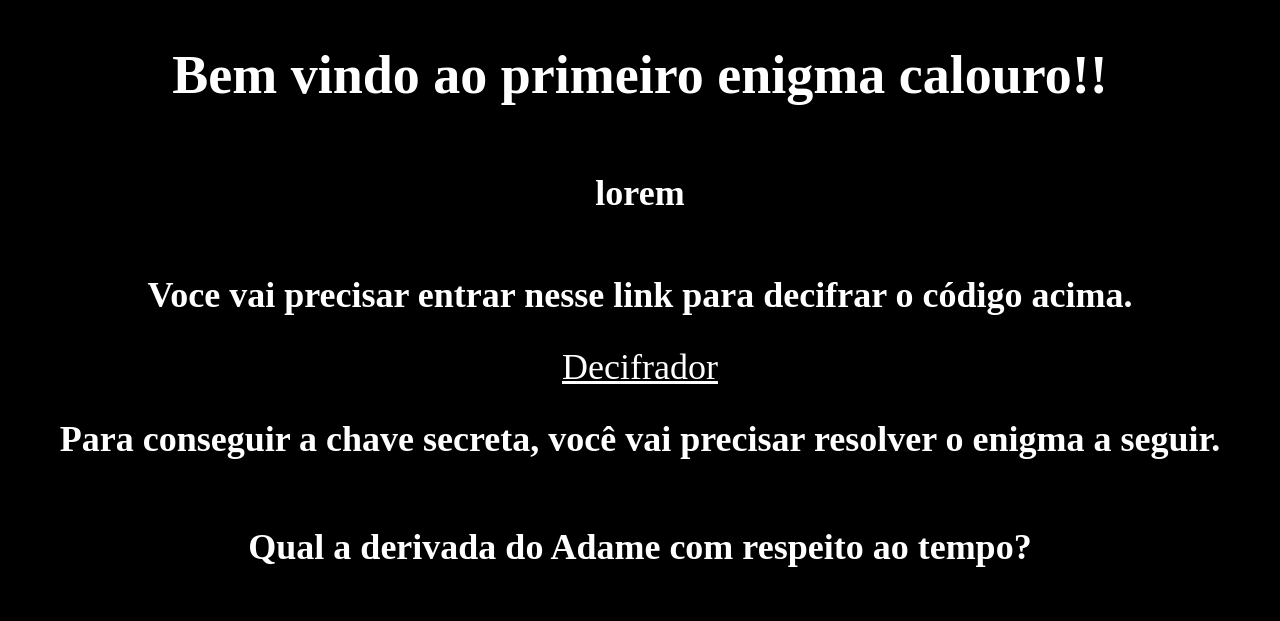
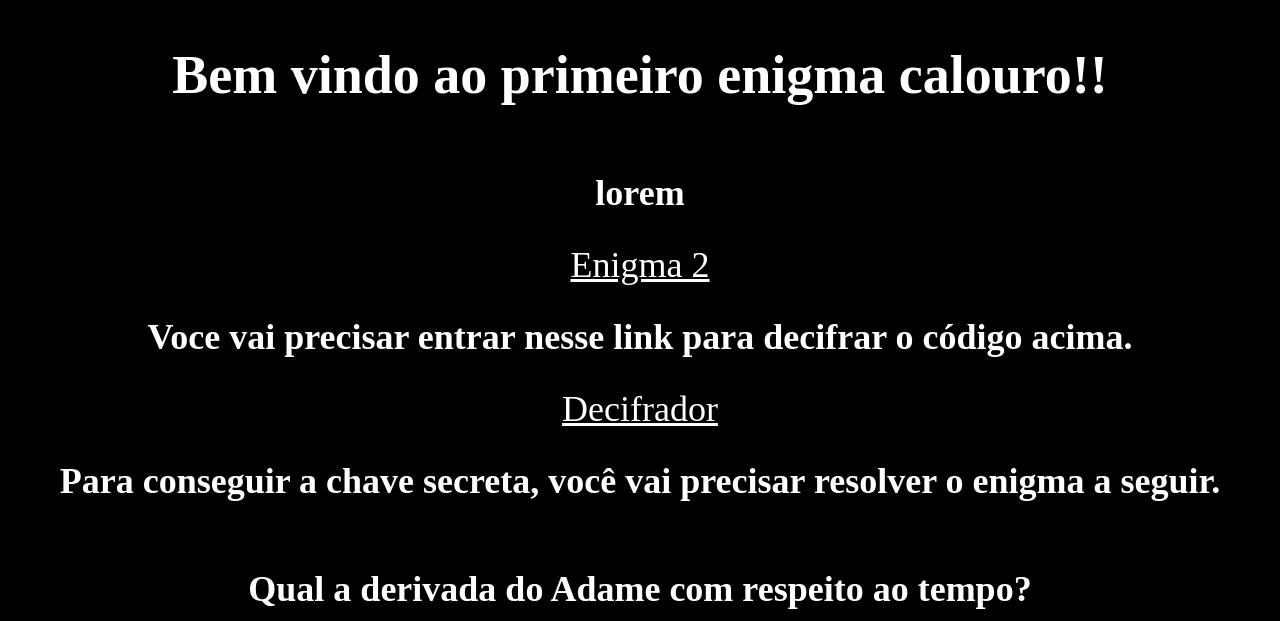
Before and after one commit to BrunoLunardon/EnigmaCalouros, a plain HTML site: page index.html in a window 1280 px wide. Drawn offline with Linux system fonts and the light colour scheme.

Commit message:
minor changes

```diff
--- a/index.html
+++ b/index.html
@@ -6,6 +6,7 @@
     <body>
         <h1>Bem vindo ao primeiro enigma calouro!!</h1>
         <h2>lorem</h2>
+        <a href="enigma2.html">Enigma 2</a>
         <h2>Voce vai precisar entrar nesse link para decifrar o código acima.</h2>
         <a href="https://www.invertexto.com/texto-criptografado">Decifrador</a>
         <h2>Para conseguir a chave secreta, você vai precisar resolver o enigma a seguir.</h2>
```
